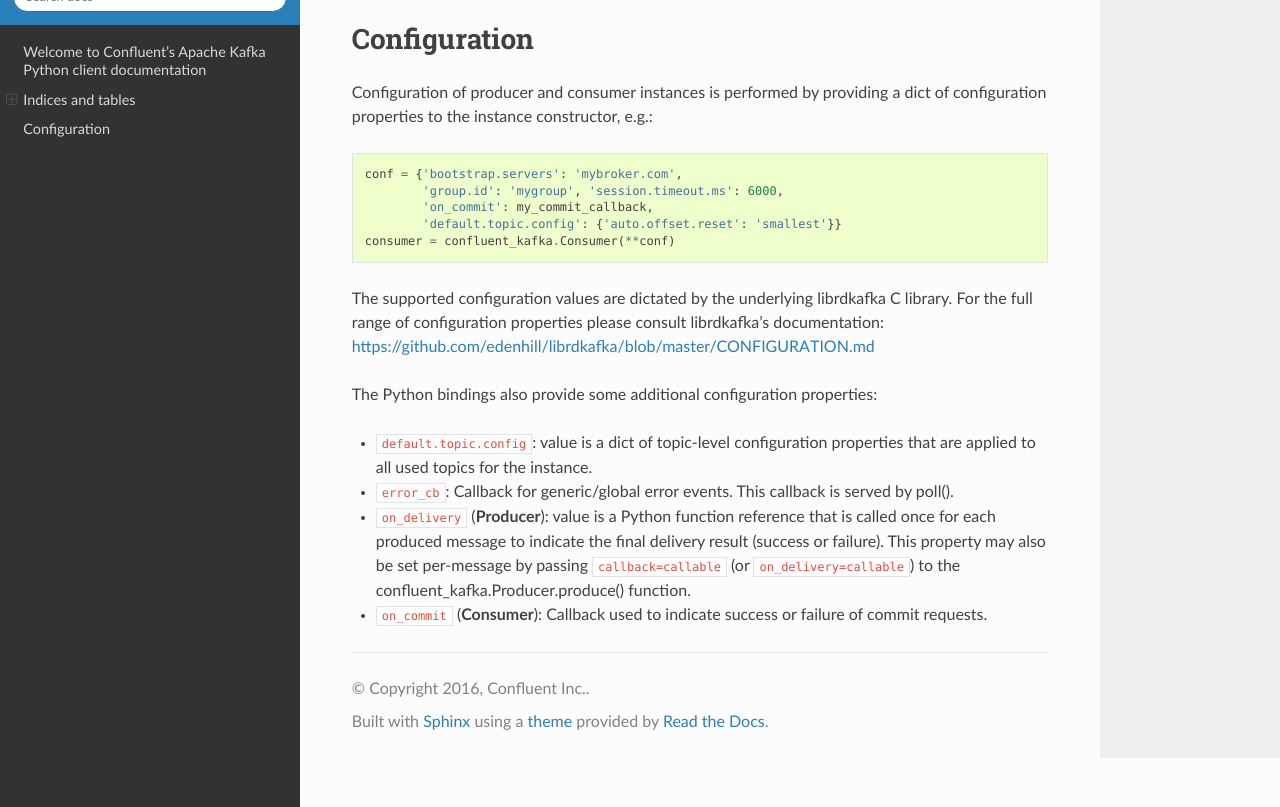
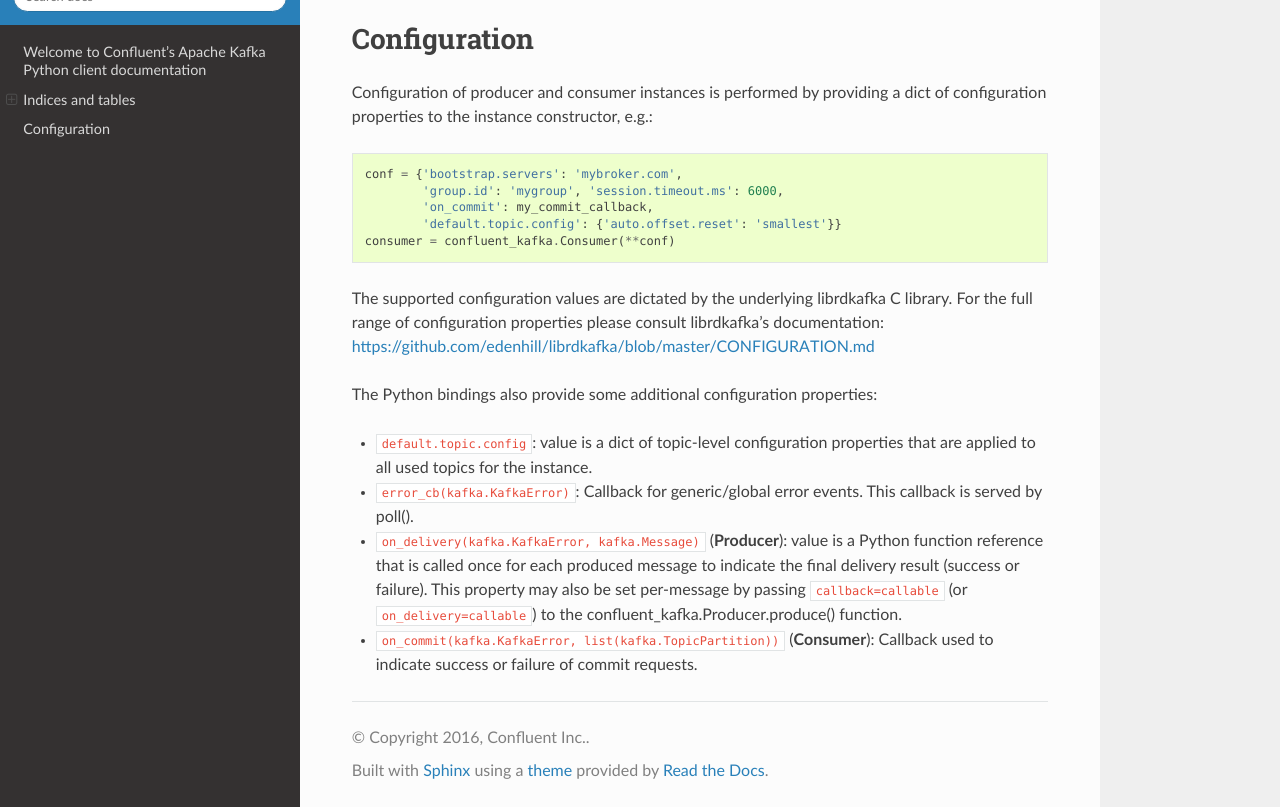
Before and after one commit to confluentinc/confluent-kafka-python, a Sphinx documentation site: the page built from docs/index.rst, in a window 1280 px wide and 900 px high, scrolled down 1417 px, cut to the strip 93-900 px from the top of the window. Built offline with Sphinx 7.4.7 and the Read the Docs theme 2.0.0, drawn with Linux system fonts in a browser that asks for light colours.

Commit message:
Documented parameters of callbacks

```diff
--- a/docs/index.rst
+++ b/docs/index.rst
@@ -78,14 +78,14 @@
 * ``default.topic.config``: value is a dict of topic-level configuration
   properties that are applied to all used topics for the instance.
 
-* ``error_cb``: Callback for generic/global error events. This callback is served by
+* ``error_cb(kafka.KafkaError)``: Callback for generic/global error events. This callback is served by
   poll().
 
-* ``on_delivery`` (**Producer**): value is a Python function reference
+* ``on_delivery(kafka.KafkaError, kafka.Message)`` (**Producer**): value is a Python function reference
   that is called once for each produced message to indicate the final
   delivery result (success or failure).
   This property may also be set per-message by passing ``callback=callable``
   (or ``on_delivery=callable``) to the confluent_kafka.Producer.produce() function.
 
-* ``on_commit`` (**Consumer**): Callback used to indicate success or failure
+* ``on_commit(kafka.KafkaError, list(kafka.TopicPartition))`` (**Consumer**): Callback used to indicate success or failure
   of commit requests.
```
